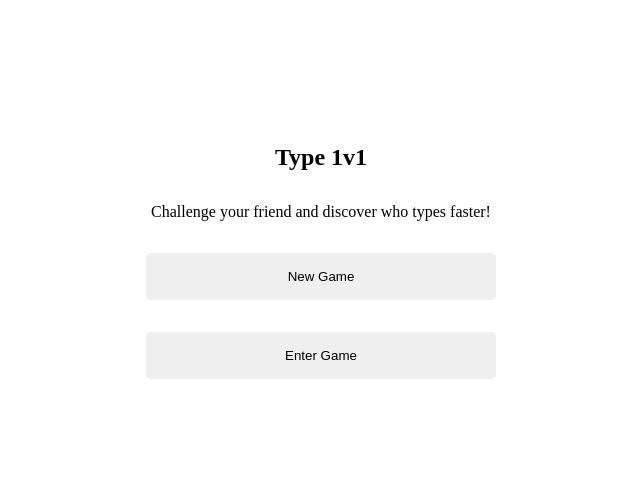
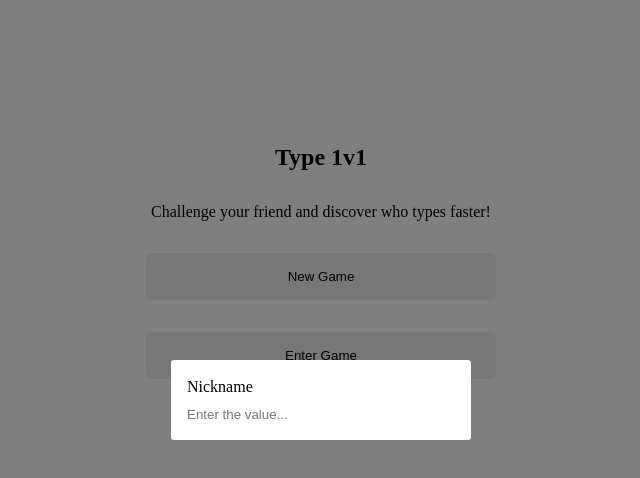
Before and after one commit to WilliamKSilva/type-1v1-go, an Angular app in the folder client/: page / in a window 1280 px wide. Shown: the top 478 px of the page, without its empty margins (319-959 px from the left). Built offline with nearby package versions, Linux system fonts and the light colour scheme.

Commit message:
feat: add modal-input component

```diff
--- a/client/src/app/app.component.html
+++ b/client/src/app/app.component.html
@@ -9,6 +9,8 @@
        </section>
        <button class="new-game-button">New Game</button>
        <button class="enter-game-button">Enter Game</button>
+
+       <app-modal-input />
     </main>
 </div>
 
--- a/client/src/app/app.module.ts
+++ b/client/src/app/app.module.ts
@@ -3,10 +3,12 @@ import { BrowserModule } from '@angular/platform-browser';
 
 import { AppRoutingModule } from './app-routing.module';
 import { AppComponent } from './app.component';
+import { ModalInputComponent } from './modal-input/modal-input.component';
 
 @NgModule({
   declarations: [
-    AppComponent
+    AppComponent,
+    ModalInputComponent
   ],
   imports: [
     BrowserModule,
--- /dev/null
+++ b/client/src/app/modal-input/modal-input.component.html
@@ -0,0 +1,10 @@
+<ng-container *ngIf="active">
+    <div class="modal-background">
+        <div class="modal">
+            <section class="modal-content">
+                <label>{{inputTitle}}</label>
+                <input placeholder="Enter the value..." />
+            </section>
+        </div>
+    </div>
+</ng-container>
--- /dev/null
+++ b/client/src/app/modal-input/modal-input.component.scss
@@ -0,0 +1,33 @@
+.modal-background {
+    position: fixed;
+    width: 100%;
+    top: 0;
+    left: 0;
+    height: 100%;
+    background-color: rgba(1,1,1,0.5);
+    z-index: 1;
+}
+
+.modal {
+    position: relative;
+    left: 50%;
+    border-radius: 3px;
+    width: 300px;
+    height: 80px;
+    top: 50%;
+    background-color: white;
+    transform: translate(-50%,-50%);
+}
+
+.modal-content {
+    display: flex;
+    flex-direction: column;
+    padding: 1rem;
+    height: 100%;
+    justify-content: center;
+    gap: 0.7rem;
+
+    input {
+        border: 0;
+    }
+}
--- /dev/null
+++ b/client/src/app/modal-input/modal-input.component.ts
@@ -0,0 +1,16 @@
+import { Component } from '@angular/core';
+
+@Component({
+  selector: 'app-modal-input',
+  templateUrl: './modal-input.component.html',
+  styleUrls: ['./modal-input.component.scss']
+})
+export class ModalInputComponent {
+    inputTitle: string | undefined = "Nickname"
+
+    active: boolean = true
+
+    updateModalActive (state: boolean): void {
+        this.active = state
+    }
+}
```
Also changed, not shown: 1 other file (tests, documents, lock files or other folders).
